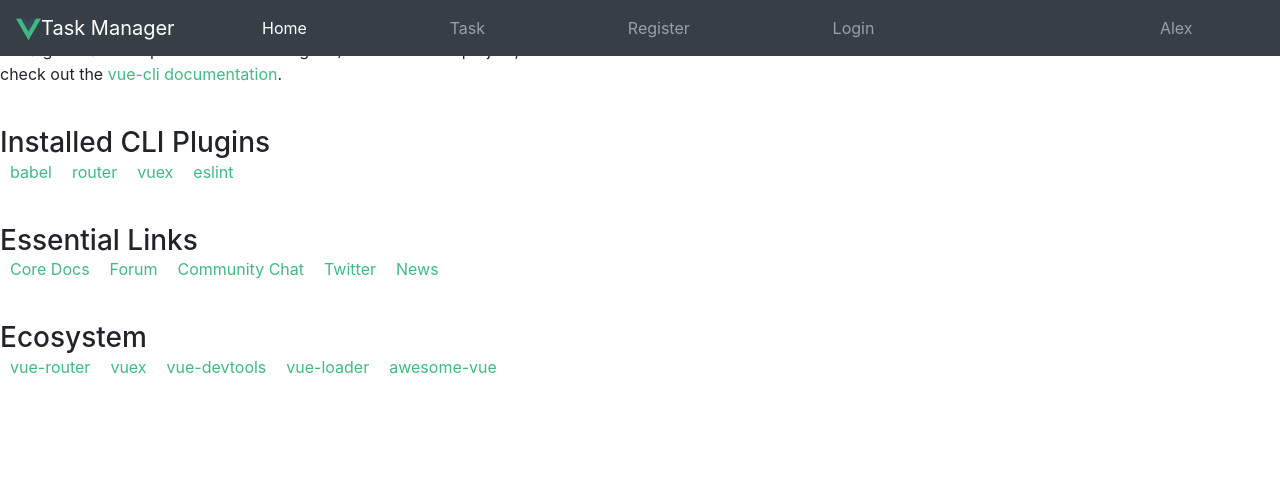
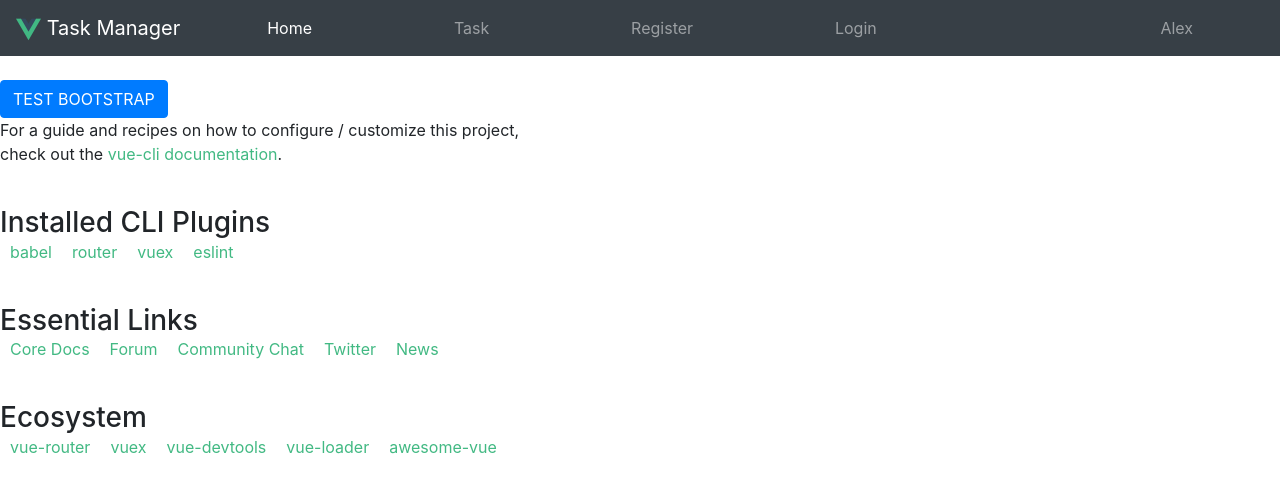
Before and after one commit to ZeroCurse/aarcher-mevn-task-app, a Vue app: page / in a window 1280 px wide. Shown: the top 492 px of the page. Built offline with nearby package versions, Linux system fonts and the light colour scheme.

Commit message:
style: add padding to HelloWorld component

```diff
--- a/src/assets/css/style.css
+++ b/src/assets/css/style.css
@@ -1,3 +1,7 @@
+.hello {
+  padding-top: 5em;
+}
+
 .custom-bg-dark {
   background-color: #373f46 !important;
 }
--- a/src/components/Navbar.vue
+++ b/src/components/Navbar.vue
@@ -2,7 +2,7 @@
   <header>
     <nav class="navbar navbar-expand-md navbar-dark fixed-top custom-bg-dark">
       <a class="navbar-brand" href="#">
-        <img style="max-height:25px" src="../assets/logo.png" />Task Manager
+        <img style="max-height:25px" src="../assets/logo.png" /> Task Manager
         </a>
       <!-- <button class="navbar-toggler" type="button" data-toggle="collapse" data-target="#navbarCollapse" aria-controls="navbarCollapse" aria-expanded="false" aria-label="Toggle navigation">
       </button> -->
```
